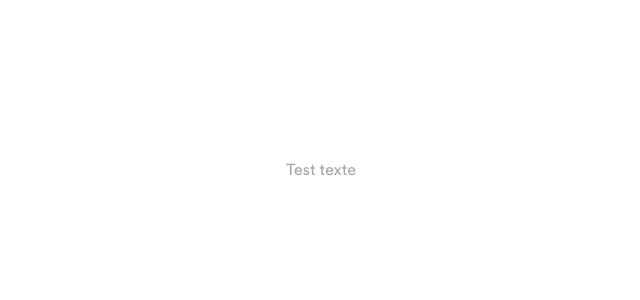
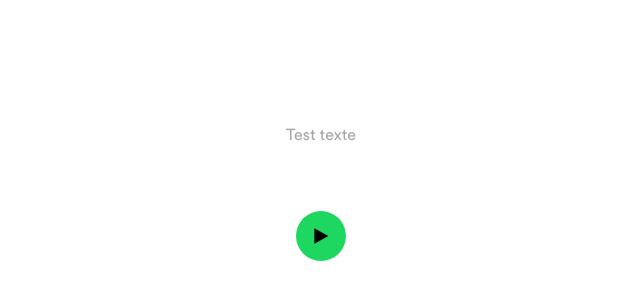
Before and after one commit to Geoffrey-Maillot/Spotify_clone, a React (Create React App) app: page / in a window 1280 px wide. Shown: the part 208-508 px from the top of the page, without its empty margins (319-959 px from the left). Built offline with nearby package versions, Linux system fonts and the light colour scheme.

Commit message:
Button Play

```diff
--- /dev/null
+++ b/src/component/ButtonPlay/ButtonPlay.tsx
@@ -0,0 +1,22 @@
+import { GrPlayFill } from 'react-icons/gr';
+
+interface Props {
+  size?: 'small' | 'large';
+}
+
+const ButtonPlay = ({ size = 'small' }: Props) => {
+  const sizes: { [x: string]: string } = {
+    small: 'w-[3.125rem] h-[3.125rem] hover:w-[3.25rem] hover:h-[3.25rem]',
+    large: 'w-[3.5rem] h-[3.5rem] hover:w-[3.75rem] hover:h-[3.75rem]',
+  };
+
+  return (
+    <button
+      className={` ${sizes[size]} border-none  rounded-full bg-green-200 hover:bg-green-100   flex justify-center items-center active:bg-green-300`}
+    >
+      <GrPlayFill color="#000" />
+    </button>
+  );
+};
+
+export default ButtonPlay;
--- a/src/component/Home/Home.tsx
+++ b/src/component/Home/Home.tsx
@@ -1,11 +1,13 @@
 import './home.scss';
 import Paragraph from '../Paragraph/Paragraph';
 import MenuLink from '../MenuLink/MenuLink';
+import ButtonPlay from '../ButtonPlay/ButtonPlay';
 const Home = () => {
   return (
     <section className=" w-full h-screen flex justify-center items-center flex-col gap-5">
       <Paragraph label="Test texte" size="lg" color="gray" />
       <MenuLink label="Acceuil" icon iconType="home" to="/" />
+      <ButtonPlay />
     </section>
   );
 };
--- a/tailwind.config.js
+++ b/tailwind.config.js
@@ -31,7 +31,9 @@ module.exports = {
         200: '#3611aa',
       },
       green: {
-        100: '#1ed760'
+        100: "#1fdf64",
+        200: '#1ed760',
+        300: '#169C46'
       }
     },
 
```
Also changed, not shown: 2 other files (tests, documents, lock files or other folders).
